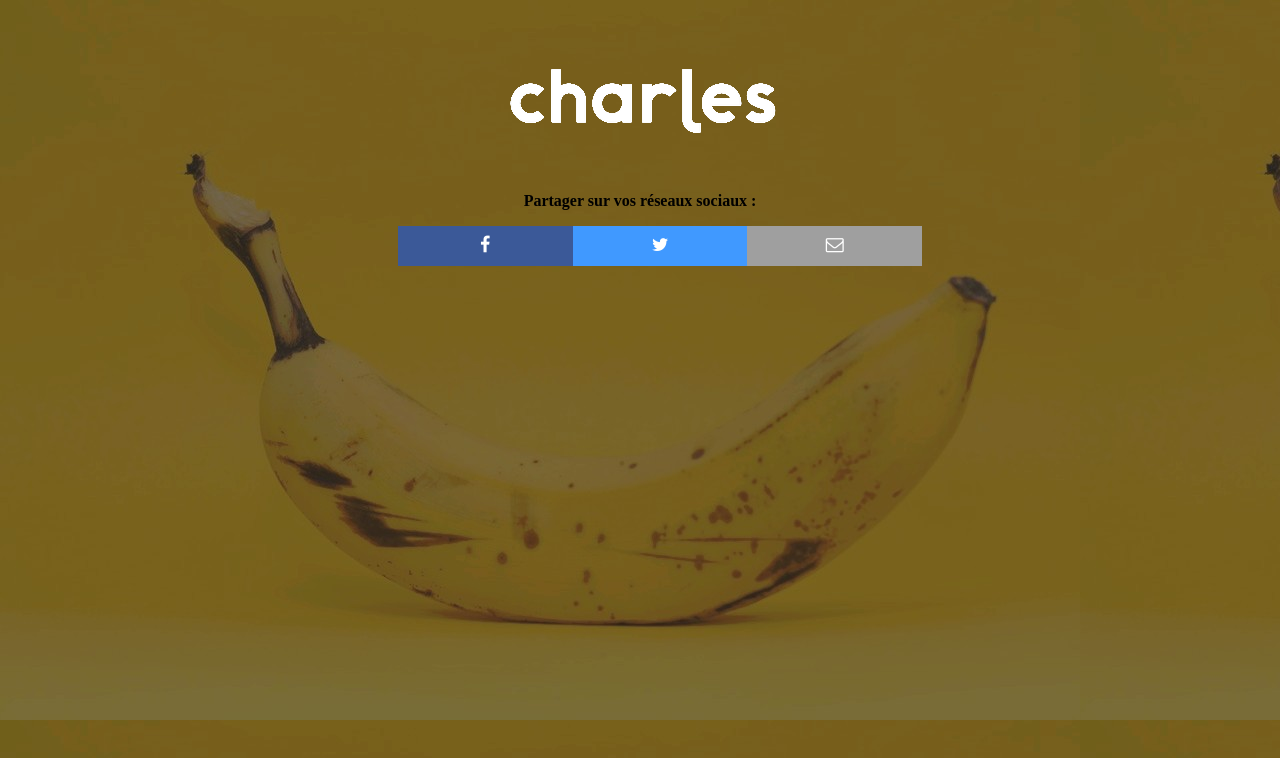
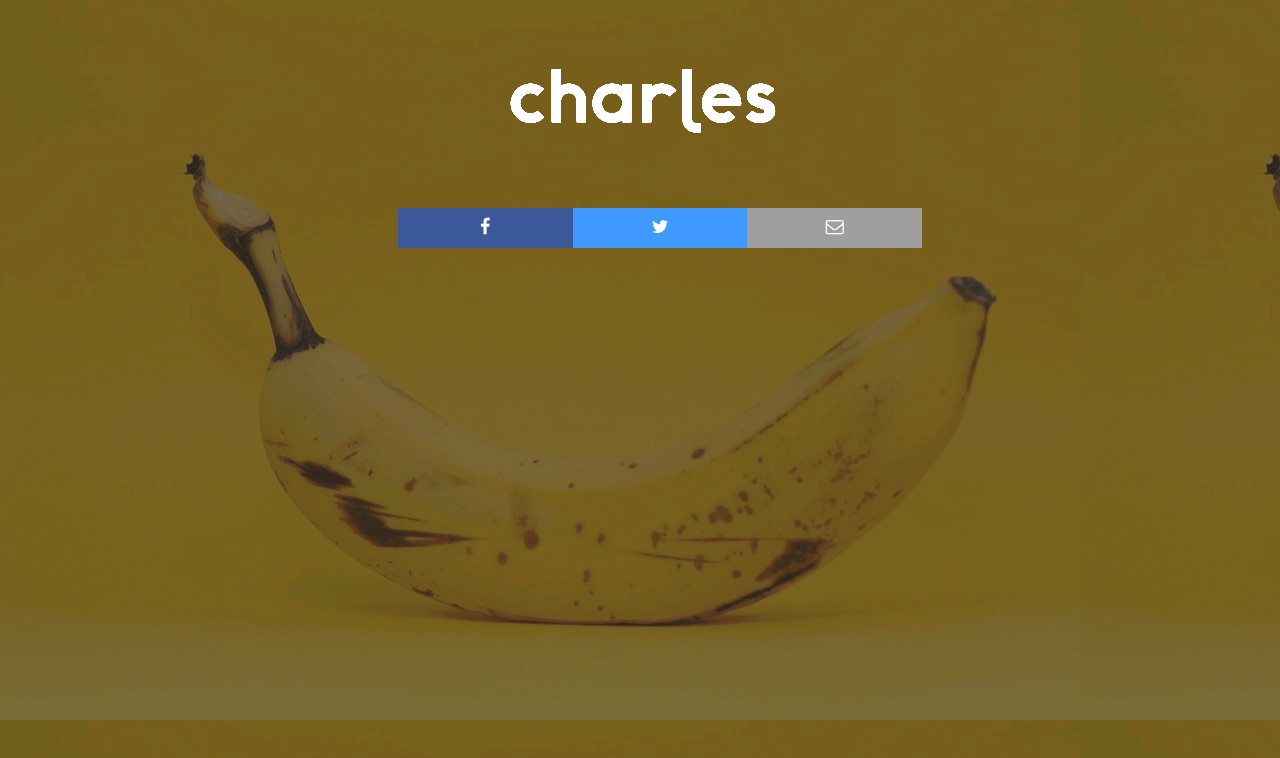
Before and after one commit to charles-sharing/charles-sharing.github.io, a plain HTML site: page index.html in a window 1280 px wide. Drawn offline with Linux system fonts and the light colour scheme.

Commit message:
Update index.html

```diff
--- a/index.html
+++ b/index.html
@@ -30,7 +30,6 @@
 <br>
 <br>
 <br>
-	<b>Partager sur vos réseaux sociaux :</b>
 	<ul class="social-share-btns">
 
 		<li class="facebook">
```
